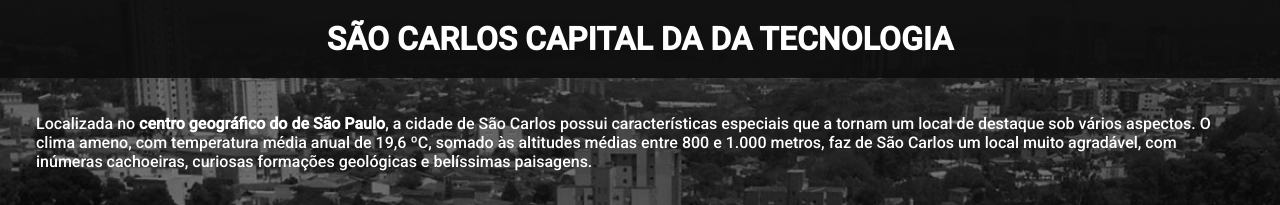
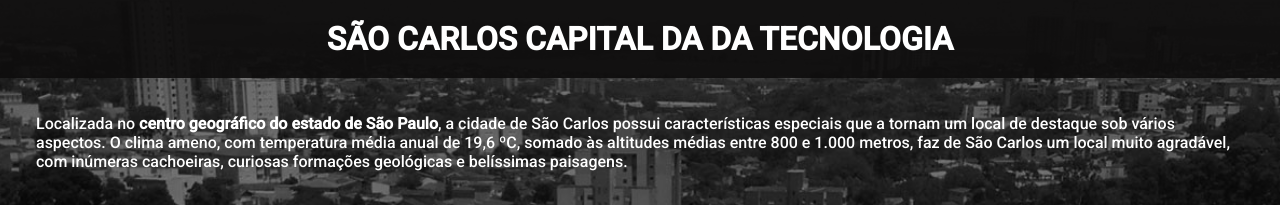
Before and after one commit to Reg-Silva/my-pages, a plain HTML site: page index.html in a window 1280 px wide. Shown: the top 205 px of the page. Drawn offline with Linux system fonts and the light colour scheme; grey boxes are pictures that could not be loaded.

Commit message:
melhoria

```diff
--- a/index.html
+++ b/index.html
@@ -16,7 +16,7 @@
         <body>
             <main>
                 <p>
-                Localizada no <strong>centro geográfico do  de São Paulo</strong>, a cidade de São Carlos possui características especiais que a tornam um local de destaque sob vários aspectos. O clima ameno, com temperatura média anual de 19,6 ºC, somado às altitudes médias entre 800 e 1.000 metros, faz de São Carlos um local muito agradável, com inúmeras cachoeiras, curiosas formações geológicas e belíssimas paisagens.</p>
+                Localizada no <strong>centro geográfico do estado de São Paulo</strong>, a cidade de São Carlos possui características especiais que a tornam um local de destaque sob vários aspectos. O clima ameno, com temperatura média anual de 19,6 ºC, somado às altitudes médias entre 800 e 1.000 metros, faz de São Carlos um local muito agradável, com inúmeras cachoeiras, curiosas formações geológicas e belíssimas paisagens.</p>
                 <div class="video">
                     <iframe width="1280" height="720" src="https://www.youtube.com/embed/kHPDLAx5rvc?autoplay=1" title="YouTube video player" allow="accelerometer; autoplay; clipboard-write; encrypted-media; gyroscope; picture-in-picture" allowfullscreen></iframe>
                 </div>
```
